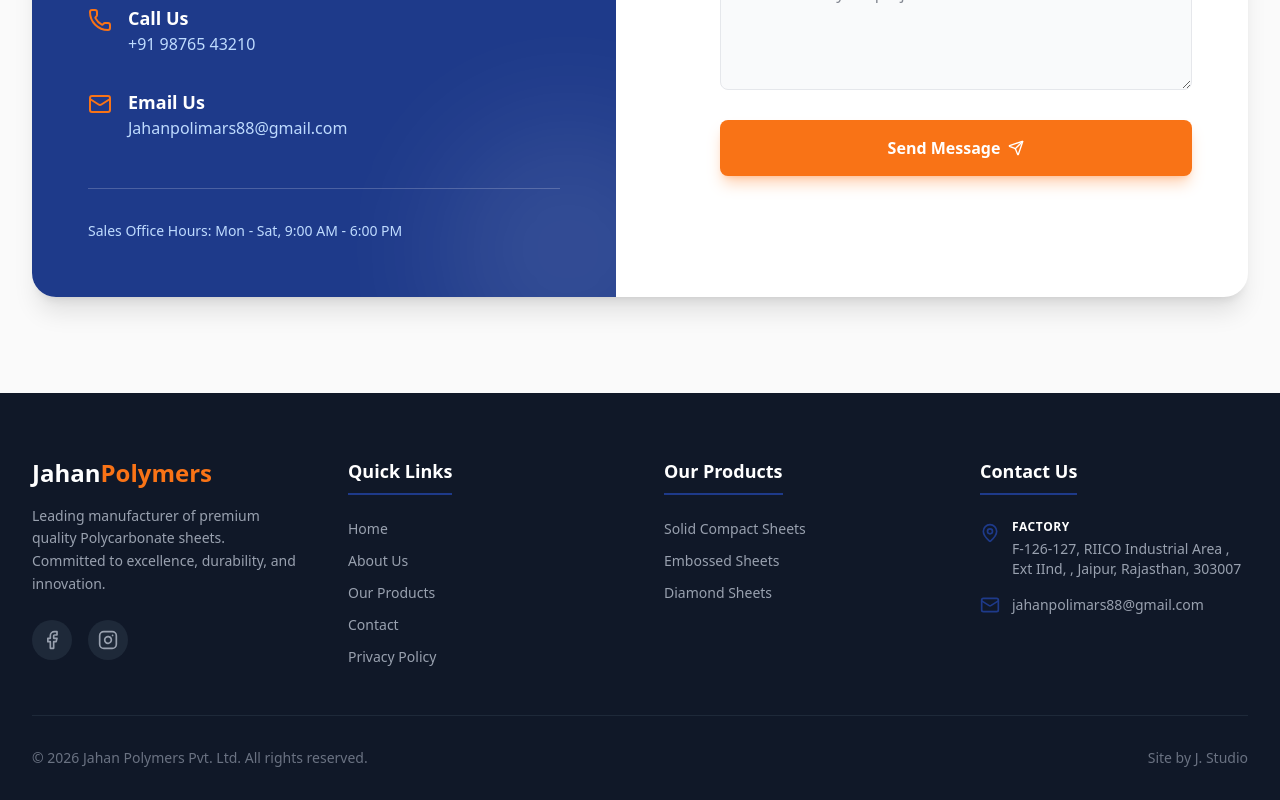
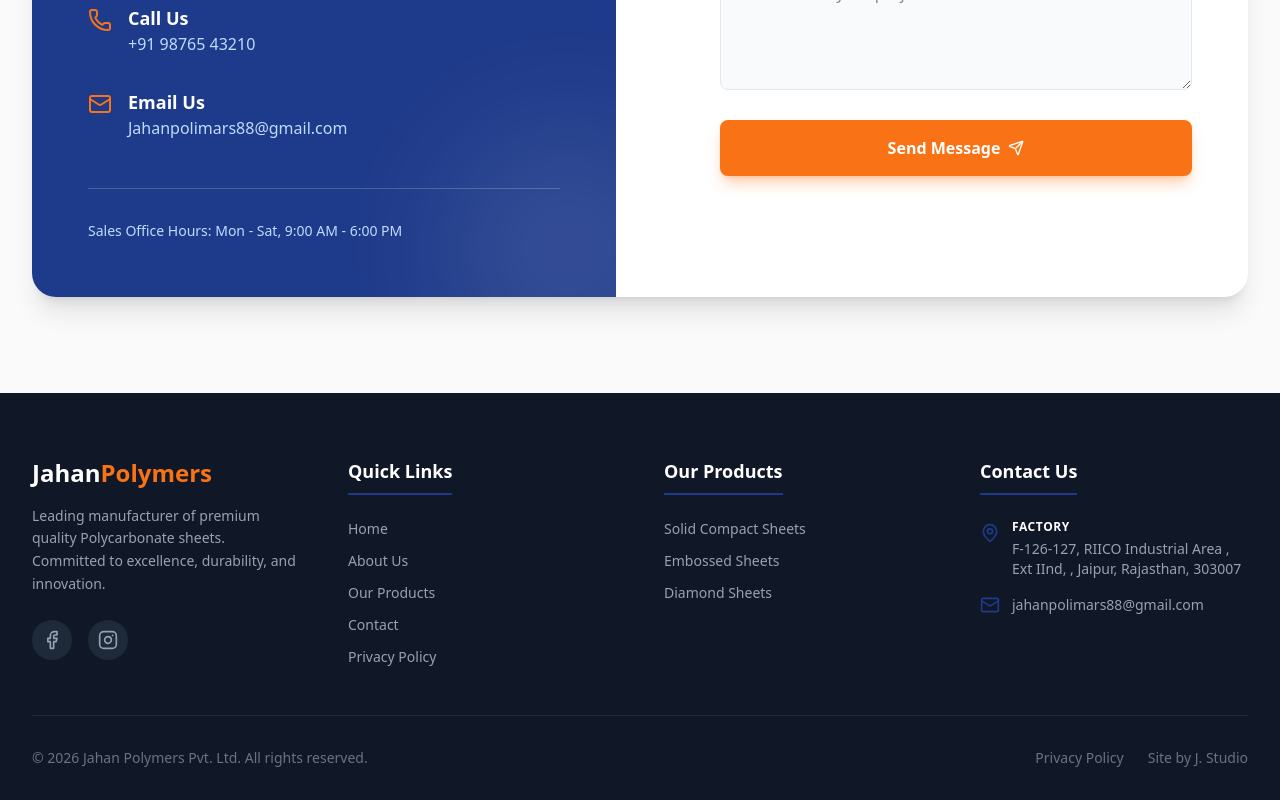
Before and after one commit to jagruti-gothwal/jahanpolymers, a Next.js app: page / in a window 1280 px wide. Shown: the part 3947-4747 px from the top of the page. Built offline with nearby package versions, Linux system fonts and the light colour scheme.

Commit message:
UI: Add Privacy Policy link to footer bottom bar

```diff
--- a/src/components/Footer.tsx
+++ b/src/components/Footer.tsx
@@ -65,8 +65,9 @@
 
                 <div className="border-t border-gray-800 pt-8 flex flex-col md:flex-row justify-between items-center text-sm text-gray-500">
                     <p>© {new Date().getFullYear()} Jahan Polymers Pvt. Ltd. All rights reserved.</p>
-                    <div className="mt-4 md:mt-0">
-                        Site by J. Studio
+                    <div className="flex items-center gap-6 mt-4 md:mt-0">
+                        <Link href="/privacy" className="hover:text-white transition-colors">Privacy Policy</Link>
+                        <span>Site by J. Studio</span>
                     </div>
                 </div>
             </div>
```
